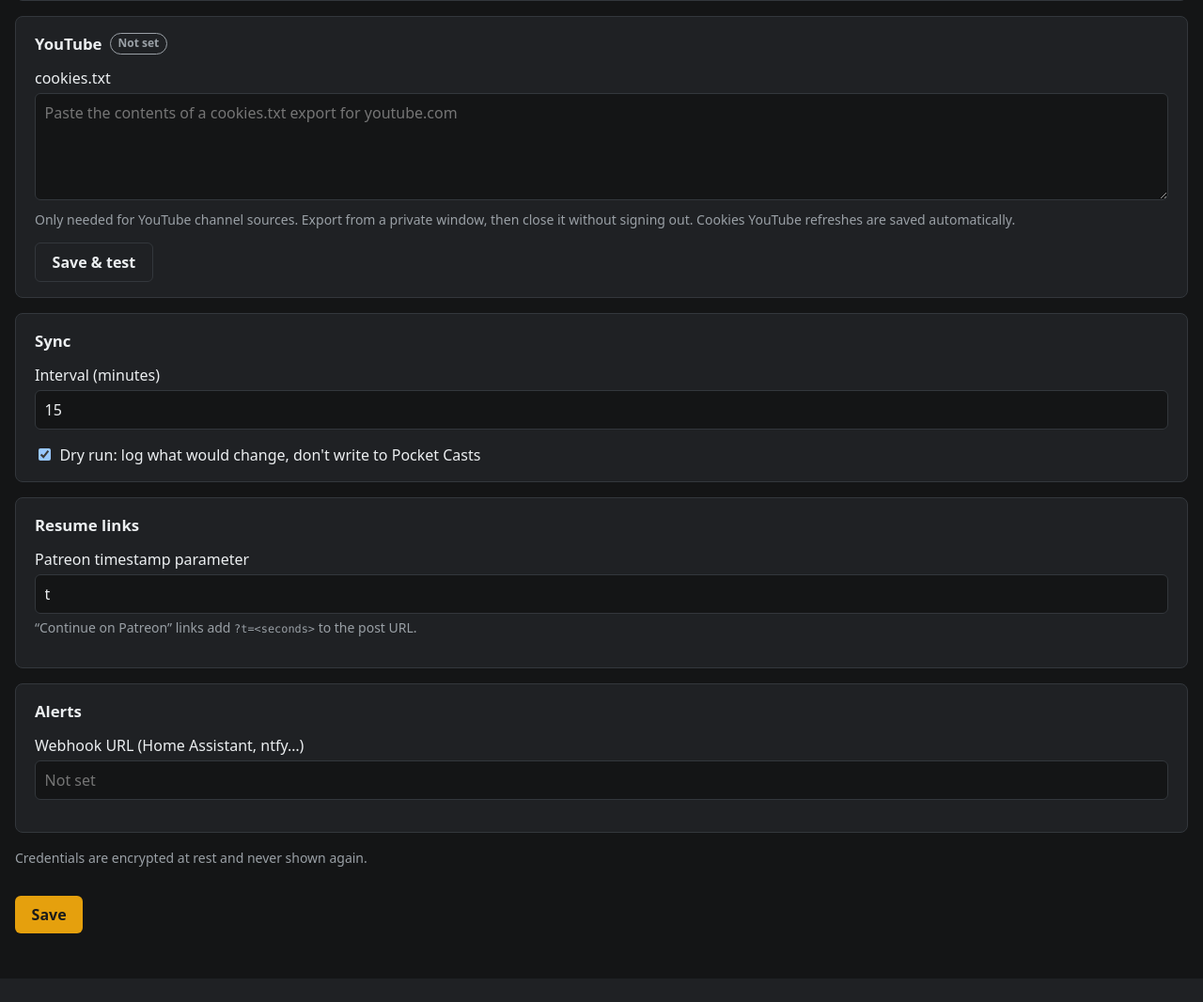
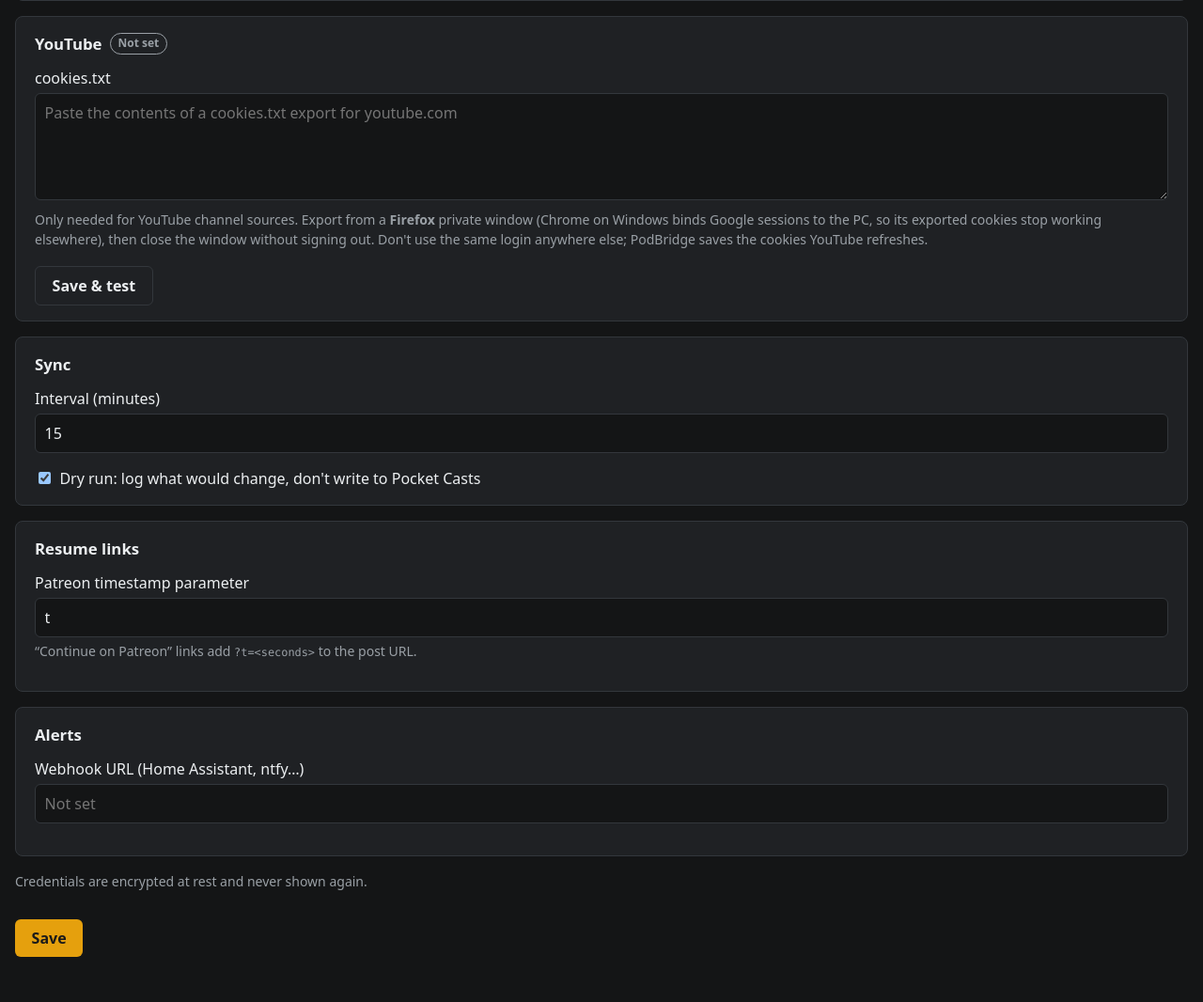
Before and after one commit to marctew/PodBridge, a Flask app: page /settings in a window 1280 px wide. Shown: the part 653-1719 px from the top of the page at 94% size. Before the commit the page ends 1694 px from the top, so only its background shows below. Run offline with Flask 3, Linux system fonts and the light colour scheme; the visitor is signed in with stand-in values (Sample User, id 1); data that the repository does not hold is empty; parts of the project's set-up code (start-up, migrations or seed data) failed here and were passed over; some libraries are stand-ins or nearby versions.

Commit message:
YouTube: serialise signed-in requests and reload the latest stored cookies; show how long a login lasted; recommend Firefox export
Co-Authored-By: Claude Opus 5.5 <noreply@anthropic.com>

```diff
--- a/podbridge/services.py
+++ b/podbridge/services.py
@@ -59,7 +59,8 @@ def _default_youtube_factory(store: SettingsStore) -> YouTubeClient:
     cookies = store.get_secret("youtube_cookies")
     if not cookies:
         raise NotConfigured("YouTube cookies are not set. Add them in Settings.")
-    return HttpYouTubeClient(cookies, on_cookies_changed=lambda text: store.set_secret("youtube_cookies", text))
+    return HttpYouTubeClient(cookies, on_cookies_changed=lambda text: store.set_secret("youtube_cookies", text),
+                             load_cookies=lambda: store.get_secret("youtube_cookies"))
 
 
 def youtube_public_client():
--- a/podbridge/static/style.css
+++ b/podbridge/static/style.css
@@ -237,4 +237,5 @@ input[type=search] {
 }
 .table-card > p[hidden] { display: none; }
 .backfill { margin: .25rem 0 .75rem; align-items: center; }
+.flash-inline.bad { color: var(--bad); font-size: .875rem; }
 td .inline-form { margin-top: .15rem; }
--- a/podbridge/sync.py
+++ b/podbridge/sync.py
@@ -21,7 +21,7 @@ from pathlib import Path
 
 from .crypto import SecretError
 from .db import utcnow
-from .discovery import discover_all, discover_youtube_all, has_sources
+from .discovery import discover_all, discover_youtube_all, has_sources, note_youtube_expiry
 from .http import TransportError
 from .linking import refresh_all
 from .patreon import PatreonClient, PatreonError, PatreonSessionExpired
@@ -92,6 +92,8 @@ def _discover(conn, store, kind: str, client, unavailable: dict[str, str],
     except (PatreonSessionExpired, YouTubeSessionExpired) as exc:
         store.set(f"{kind}_status", "expired")
         store.set(f"{kind}_verified_at", utcnow())
+        if kind == "youtube":
+            note_youtube_expiry(store)
         return "aborted", f"{label} session expired: {exc}"
     except (PatreonError, YouTubeError, TransportError, SecretError) as exc:
         return "error", f"{label}: {type(exc).__name__}: {exc}"
--- a/podbridge/templates/settings.html
+++ b/podbridge/templates/settings.html
@@ -47,8 +47,20 @@
           <span class="muted">Set {{ secrets_state['youtube_cookies'] | localtime }}</span>
           <label class="inline"><input type="checkbox" name="clear_youtube_cookies" value="1"> Clear</label>
         {% endif %}
-        <span class="muted">Only needed for YouTube channel sources. Export from a private window, then close it without signing out.
-          Cookies YouTube refreshes are saved automatically.</span>
+        <span class="muted">Only needed for YouTube channel sources. Export from a <strong>Firefox</strong> private window
+          (Chrome on Windows binds Google sessions to the PC, so its exported cookies stop working elsewhere),
+          then close the window without signing out. Don't use the same login anywhere else; PodBridge saves
+          the cookies YouTube refreshes.</span>
+      </div>
+      <div class="field-meta">
+        {% if youtube_login %}
+          {% if youtube_login.expired %}
+            <span class="flash-inline bad">Last login lasted {{ youtube_login.span }}
+              (pasted {{ youtube_login.started | localtime }}, stopped {{ youtube_login.expired | localtime }}).</span>
+          {% else %}
+            <span class="muted">Current login pasted {{ youtube_login.started | localtime }}, working for {{ youtube_login.span }}.</span>
+          {% endif %}
+        {% endif %}
       </div>
     </div>
     <button type="submit" name="action" value="test_youtube" class="secondary">Save &amp; test</button>
--- a/podbridge/views.py
+++ b/podbridge/views.py
@@ -32,7 +32,9 @@ from .services import (
     NotConfigured, art_dir, patreon_client, pocketcasts_client, pocketcasts_configured, pocketcasts_tokens,
     youtube_client,
 )
-from .discovery import check_youtube_session, discover_youtube_all, has_sources, missing_youtube_dates
+from .discovery import (
+    check_youtube_session, discover_youtube_all, has_sources, missing_youtube_dates, note_youtube_expiry,
+)
 from .youtube import YouTubeBlocked, YouTubeError, YouTubeSessionExpired
 from .settings_store import MAX_INTERVAL_MINUTES, MIN_INTERVAL_MINUTES, SettingsStore, get_store
 
@@ -119,6 +121,7 @@ def youtube_failure(store: SettingsStore, exc: Exception) -> str:
     if isinstance(exc, YouTubeSessionExpired):
         store.set("youtube_status", "expired")
         store.set("youtube_verified_at", utcnow())
+        note_youtube_expiry(store)
         return f"YouTube login has expired: {exc}. Export fresh cookies and paste them in Settings."
     if isinstance(exc, YouTubeBlocked):
         return f"{exc}: YouTube is pushing back, so try again later."
@@ -330,12 +333,30 @@ def settings():
         patreon=connection_status(store, "patreon"),
         pocketcasts=connection_status(store, "pocketcasts"),
         youtube=connection_status(store, "youtube"),
+        youtube_login=youtube_login_lifetime(store),
         interval=store.get_int("sync_interval_minutes"),
         dry_run=store.get_bool("dry_run"),
         timestamp_param=store.get("patreon_timestamp_param"),
         min_interval=MIN_INTERVAL_MINUTES,
         max_interval=MAX_INTERVAL_MINUTES,
     )
+
+
+def youtube_login_lifetime(store: SettingsStore) -> dict | None:
+    """When the current YouTube login was pasted, when it stopped working, and how long it lasted."""
+    started = store.get("youtube_login_started_at")
+    if not started:
+        return None
+    expired = store.get("youtube_expired_at")
+    end = datetime.fromisoformat((expired or utcnow()).replace("Z", "+00:00"))
+    hours = (end - datetime.fromisoformat(started.replace("Z", "+00:00"))).total_seconds() / 3600
+    if hours < 1:
+        span = f"{round(hours * 60)} minutes"
+    elif hours < 48:
+        span = f"{hours:.1f} hours"
+    else:
+        span = f"{hours / 24:.1f} days"
+    return {"started": started, "expired": expired, "span": span}
 
 
 def save_settings(store: SettingsStore, form) -> list[str]:
@@ -367,6 +388,10 @@ def save_settings(store: SettingsStore, form) -> list[str]:
         if service == "pocketcasts":
             store.delete("pocketcasts_refresh_token")
             pocketcasts_tokens().clear()
+        if service == "youtube":
+            # A fresh login: start timing how long it lasts.
+            store.set("youtube_login_started_at", utcnow())
+            store.delete("youtube_expired_at")
 
     try:
         interval = int(form.get("sync_interval_minutes", ""))
--- a/podbridge/youtube.py
+++ b/podbridge/youtube.py
@@ -15,6 +15,7 @@ from __future__ import annotations
 
 import json
 import re
+import threading
 from collections.abc import Callable, Iterator
 from dataclasses import dataclass
 from datetime import datetime, timezone
@@ -28,6 +29,7 @@ from .http import BROWSER_UA, HttpClient
 from .redact import register_secret
 
 BASE_URL = "https://www.youtube.com"
+SESSION_LOCK = threading.RLock()  # serialises every request made with the signed-in cookies
 REQUEST_GAP_SECS = 1.5
 COOKIE_DOMAINS = ("youtube.com", "google.com")
 VIDEO_ID = re.compile(r"^[A-Za-z0-9_-]{11}$")
@@ -295,32 +297,56 @@ def is_logged_in(html: str) -> bool:
 class HttpYouTubeClient:
     def __init__(self, cookies_text: str, on_cookies_changed: Callable[[str], None],
                  session: Any = None, gap_secs: float = REQUEST_GAP_SECS,
-                 sleep: Callable[[float], None] | None = None, public: PublicYouTubeClient | None = None):
+                 sleep: Callable[[float], None] | None = None, public: PublicYouTubeClient | None = None,
+                 load_cookies: Callable[[], str | None] | None = None):
+        """`load_cookies` returns the latest stored cookies; it's read before every request so a
+        rotation saved by another client instance (scheduler thread, another request) is used
+        instead of this instance's stale copy."""
         self.public = public or PublicYouTubeClient(gap_secs=gap_secs, sleep=sleep)
         session = session if session is not None else requests.Session()
+        self._load_into(session, cookies_text)
+        if not len(session.cookies):
+            raise YouTubeSessionExpired("No youtube.com cookies found in the pasted cookies")
+        self._loaded_text = cookies_text
+        self._saved = serialise_cookies(session.cookies)
+        self.on_cookies_changed = on_cookies_changed
+        self.load_cookies = load_cookies
+        extra = {"sleep": sleep} if sleep else {}
+        self.http = HttpClient(BASE_URL, {"User-Agent": BROWSER_UA, "Accept-Language": "en-GB"},
+                               gap_secs=gap_secs, session=session, **extra)
+
+    @staticmethod
+    def _load_into(session: Any, cookies_text: str) -> None:
+        session.cookies.clear()
         for c in parse_cookies(cookies_text):
             register_secret(c["value"])
             session.cookies.set_cookie(create_cookie(c["name"], c["value"], domain=c["domain"], path=c["path"],
                                                      secure=c["secure"], expires=c["expires"]))
-        if not len(session.cookies):
-            raise YouTubeSessionExpired("No youtube.com cookies found in the pasted cookies")
-        self._saved = serialise_cookies(session.cookies)
-        self.on_cookies_changed = on_cookies_changed
-        extra = {"sleep": sleep} if sleep else {}
-        self.http = HttpClient(BASE_URL, {"User-Agent": BROWSER_UA, "Accept-Language": "en-GB"},
-                               gap_secs=gap_secs, session=session, **extra)
+
+    def _refresh_from_store(self) -> None:
+        if self.load_cookies is None:
+            return
+        latest = self.load_cookies()
+        if latest and latest not in (self._loaded_text, self._saved):
+            self._load_into(self.http.session, latest)
+            self._loaded_text = latest
+            self._saved = serialise_cookies(self.http.session.cookies)
 
     def _page(self, path: str) -> str:
-        response = self.http.request("GET", path)
-        status = response.status_code
-        if status in (403, 429):
-            raise YouTubeBlocked(f"YouTube returned HTTP {status}")
-        if urlsplit(getattr(response, "url", "") or "").hostname == "consent.youtube.com":
-            raise YouTubeSessionExpired("YouTube redirected to its cookie consent page; re-export the cookies")
-        if status != 200:
-            raise YouTubeError(f"YouTube returned HTTP {status} for {path.split('?')[0]}")
-        self._persist_cookies()
-        return response.text
+        # One signed-in request at a time across the whole process: two clients rotating the
+        # same Google session in parallel can leave the stored copy holding a dead cookie.
+        with SESSION_LOCK:
+            self._refresh_from_store()
+            response = self.http.request("GET", path)
+            status = response.status_code
+            if status in (403, 429):
+                raise YouTubeBlocked(f"YouTube returned HTTP {status}")
+            if urlsplit(getattr(response, "url", "") or "").hostname == "consent.youtube.com":
+                raise YouTubeSessionExpired("YouTube redirected to its cookie consent page; re-export the cookies")
+            if status != 200:
+                raise YouTubeError(f"YouTube returned HTTP {status} for {path.split('?')[0]}")
+            self._persist_cookies()
+            return response.text
 
     def _persist_cookies(self) -> None:
         current = serialise_cookies(self.http.session.cookies)
--- a/scripts/probe_youtube.py
+++ b/scripts/probe_youtube.py
@@ -42,7 +42,9 @@ def make_client() -> HttpYouTubeClient:
     if not cookies:
         sys.exit("No YouTube cookies stored in PodBridge. Add them in Settings, or set YOUTUBE_COOKIES_FILE.")
     print("Using PodBridge's stored cookies (refreshed cookies are saved back)")
-    return HttpYouTubeClient(cookies, on_cookies_changed=lambda text: store.set_secret("youtube_cookies", text))
+    # load_cookies: re-read before each request, in case PodBridge rotated the session meanwhile.
+    return HttpYouTubeClient(cookies, on_cookies_changed=lambda text: store.set_secret("youtube_cookies", text),
+                             load_cookies=lambda: store.get_secret("youtube_cookies"))
 
 
 def main() -> None:
```
Also changed, not shown: podbridge/discovery.py (+8 -0 lines), tests/test_youtube_session.py (added, +78 -0 lines).
